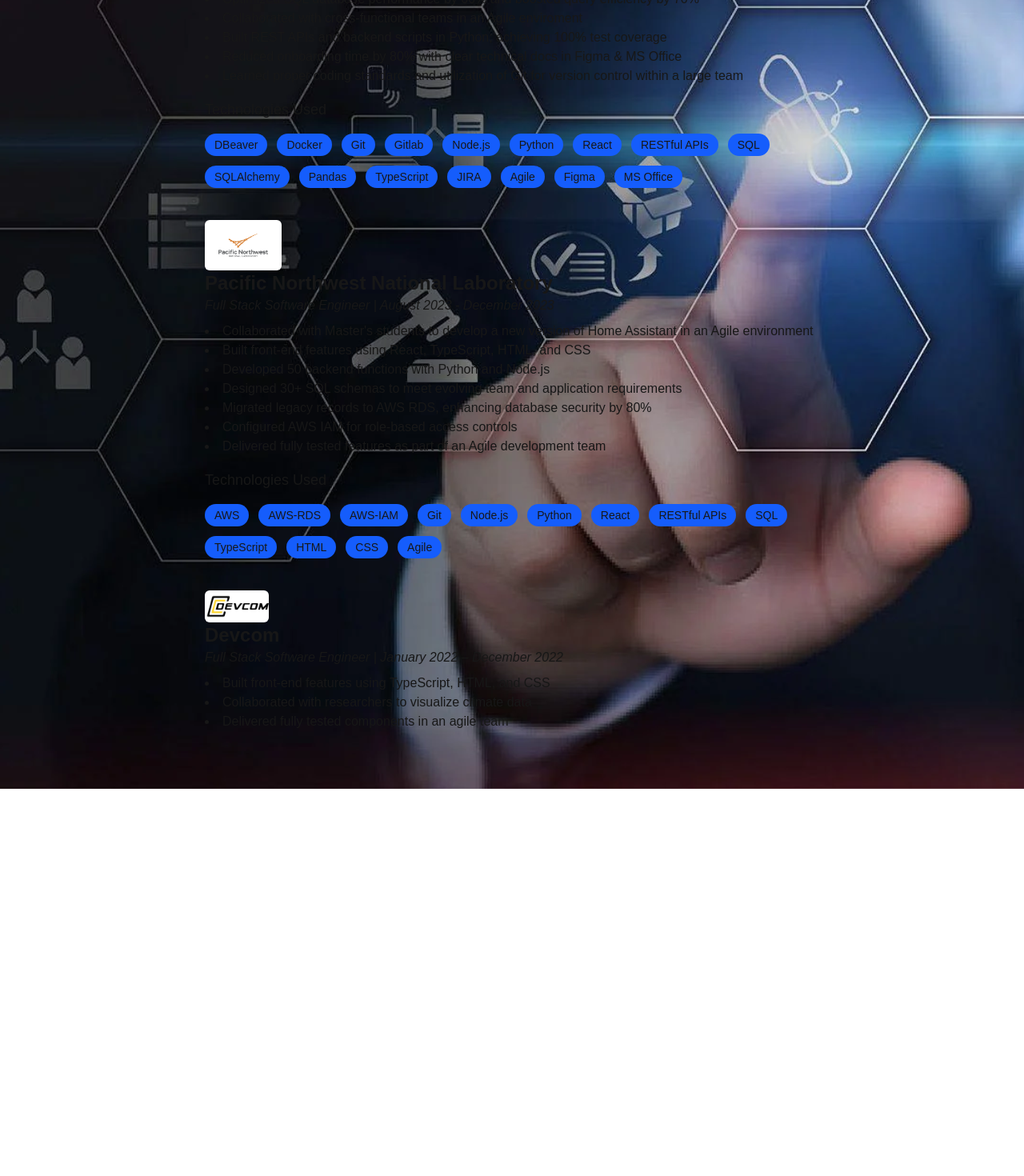
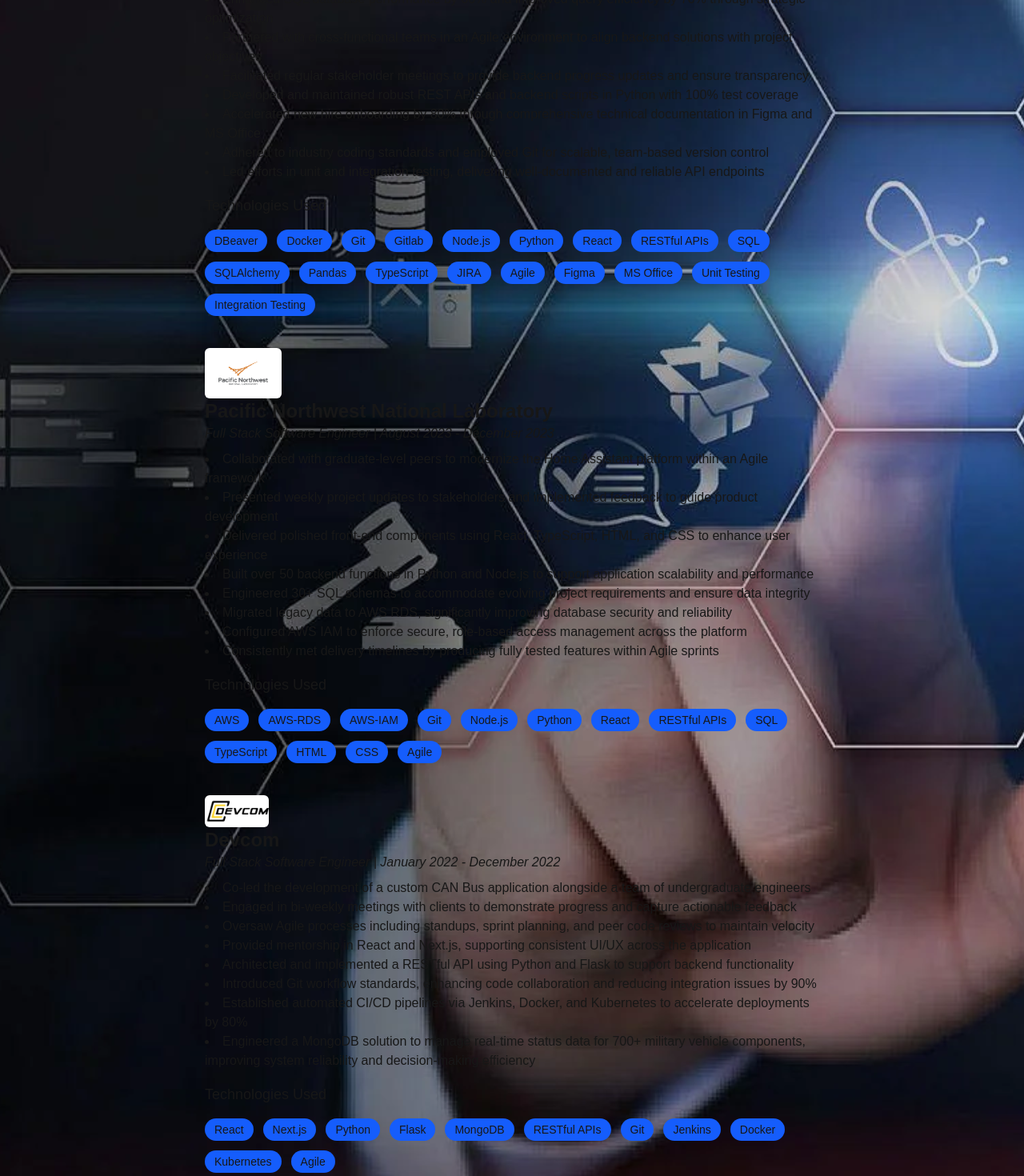
Before and after one commit to AlexisNavarro/portfolio, a Next.js app in the folder my-portfolio/: page /experience in a window 1280 px wide. Shown: the part 300-1770 px from the top of the page at 80% size. Before the commit the page ends 1286 px from the top, so only its background shows below. Built offline with nearby package versions, Linux system fonts and the light colour scheme.

Commit message:
adjusted wording in all sections and added content in devcom

```diff
--- a/my-portfolio/src/app/experience/page.tsx
+++ b/my-portfolio/src/app/experience/page.tsx
@@ -25,11 +25,13 @@ export default function ExperiencePage() {
           Backend Software Engineer and Database Management | May 2024 - Aug 2024
         </p>
         <ul className="list-disc list-inside mt-2 text-white-700">
-          <li>Optimized SQL database performance by 60% and boosted query efficiency by 70%</li>
-          <li>Collaborated with cross-functional teams in an Agile enviroment</li>
-          <li>Built REST APIs and backend scripts in Python; achieving 100% test coverage</li>
-          <li>Reduced onboarding time by 80% with clear technical docs in Figma & MS Office</li>
-          <li>Learned proper coding standards and utilization of Git for version control within a large team</li>
+          <li>Enhanced SQL database performance by 60% and improved query efficiency by 70% through strategic optimization</li>
+          <li>Partnered with cross-functional teams in an Agile environment to align backend solutions with project objectives</li>
+          <li>Facilitated regular stakeholder meetings to provide backend progress updates and ensure transparency</li>
+          <li>Developed and maintained robust REST APIs and backend scripts in Python with 100% test coverage</li>
+          <li>Accelerated new hire onboarding by 80% through comprehensive technical documentation in Figma and MS Office</li>
+          <li>Adhered to industry coding standards and employed Git for scalable, team-based version control</li>
+          <li>Led efforts in unit and integration testing, delivering well-documented and reliable API endpoints</li>
         </ul>
 
         <h2 className="text-lg font-medium mt-4 mb-4">Technologies Used</h2>
@@ -37,7 +39,7 @@ export default function ExperiencePage() {
           {[
             "DBeaver", "Docker", "Git", "Gitlab", "Node.js",
             "Python", "React", "RESTful APIs", "SQL",
-            "SQLAlchemy", "Pandas", "TypeScript", "JIRA", "Agile", "Figma", "MS Office"
+            "SQLAlchemy", "Pandas", "TypeScript", "JIRA", "Agile", "Figma", "MS Office", "Unit Testing", "Integration Testing"
           ].map((tech) => (
             <span key={tech} className="bg-blue-600 px-3 py-1 rounded-full text-sm">
               {tech}
@@ -69,13 +71,14 @@ export default function ExperiencePage() {
           Full Stack Software Engineer | August 2023 - December 2023
         </p>
         <ul className="list-disc list-inside mt-2 text-white-700">
-          <li>Collaborated with Master's students to develop a new version of Home Assistant in an Agile environment</li>
-          <li>Built front-end features using React, TypeScript, HTML, and CSS</li>
-          <li>Developed 50 backend functions with Python and Node.js</li>
-          <li>Designed 30+ SQL schemas to meet evolving team and application requirements</li>
-          <li>Migrated legacy records to AWS RDS, enhancing database security by 80%</li>
-          <li>Configured AWS IAM for role-based access controls</li>
-          <li>Delivered fully tested features as part of an Agile development team</li>
+          <li>Collaborated with graduate-level peers to modernize the Home Assistant platform within an Agile framework</li>
+          <li>Presented weekly project updates to stakeholders and implemented feedback to guide product development</li>
+          <li>Delivered polished front-end components using React, TypeScript, HTML, and CSS to enhance user experience</li>
+          <li>Built over 50 backend functions in Python and Node.js to support application scalability and performance</li>
+          <li>Engineered 30+ SQL schemas to accommodate evolving project requirements and ensure data integrity</li>
+          <li>Migrated legacy data to AWS RDS, significantly improving database security and reliability</li>
+          <li>Configured AWS IAM to enforce secure, role-based access management across the platform</li>
+          <li>Consistently met delivery timelines by producing fully tested features within Agile sprints</li>
         </ul>
 
         <h2 className="text-lg font-medium mt-4 mb-4">Technologies Used</h2>
@@ -108,13 +111,31 @@ export default function ExperiencePage() {
         </div>
         <h2 className="text-2xl font-semibold">Devcom</h2>
         <p className="italic text-white-500">
-          Full Stack Software Engineer | January 2022 – December 2022
+          Full Stack Software Engineer | January 2022 - December 2022
         </p>
         <ul className="list-disc list-inside mt-2 text-white-700">
-          <li>Built front-end features using TypeScript, HTML, and CSS</li>
-          <li>Collaborated with researchers to visualize climate data</li>
-          <li>Delivered fully tested components in an agile team</li>
+          <li>Co-led the development of a custom CAN Bus application alongside a team of undergraduate engineers</li>
+          <li>Engaged in bi-weekly meetings with clients to demonstrate progress and capture actionable feedback</li>
+          <li>Oversaw Agile processes including standups, sprint planning, and peer code reviews to maintain velocity</li>
+          <li>Provided mentorship in React and Next.js, supporting consistent UI/UX across the application</li>
+          <li>Architected and implemented a RESTful API using Python and Flask to support backend functionality</li>
+          <li>Introduced Git workflow standards, enhancing code collaboration and reducing integration issues by 90%</li>
+          <li>Established automated CI/CD pipelines via Jenkins, Docker, and Kubernetes to accelerate deployments by 80%</li>
+          <li>Engineered a MongoDB solution to manage real-time status data for 700+ military vehicle components, improving system reliability and decision-making efficiency</li>
         </ul>
+
+
+        <h2 className="text-lg font-medium mt-4 mb-4">Technologies Used</h2>
+        <div className="flex flex-wrap gap-3">
+        {[
+    "React", "Next.js", "Python", "Flask", "MongoDB",
+    "RESTful APIs", "Git", "Jenkins", "Docker", "Kubernetes", "Agile"
+  ].map((tech) => (
+            <span key={tech} className="bg-blue-600 px-3 py-1 rounded-full text-sm">
+              {tech}
+            </span>
+          ))}
+        </div>
       </div>
 
 
```
